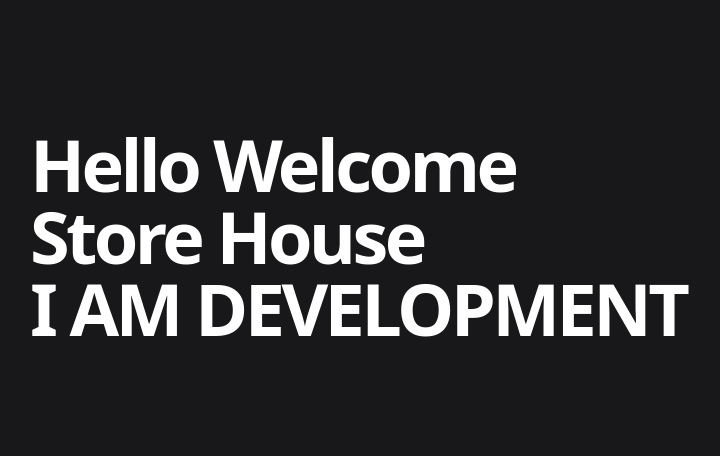
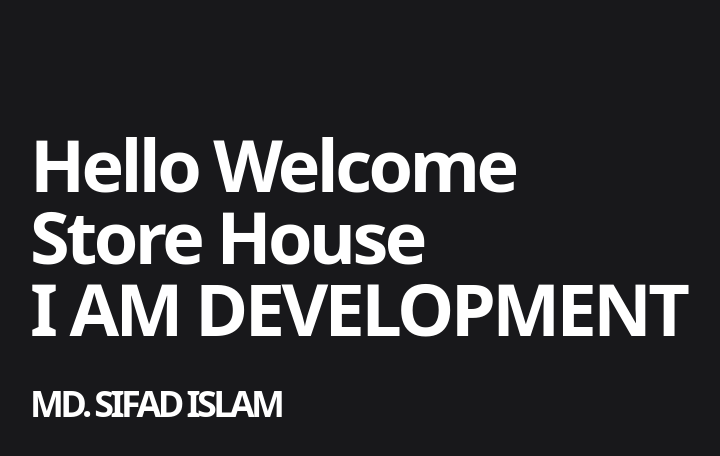
Before and after one commit to for-Sifad99/StoreHouse-client, a Next.js app: page / in a window 1280 px wide. Shown: the top 456 px of the page, without its empty margins (34-754 px from the left). Built offline with nearby package versions, Linux system fonts and the light colour scheme.

Commit message:
CHAMGES: Added nwe code.

```diff
--- a/src/app/page.js
+++ b/src/app/page.js
@@ -7,6 +7,7 @@ export default function Home() {
                 <h1>Hello Welcome</h1>
                 <h1>Store House</h1>
                 <div id="development">I AM DEVELOPMENT</div>
+                <div id='sifad' className='mt-10 text-4xl font-bold'>MD. SIFAD ISLAM</div>
             </main>
         </div>
     );
```
